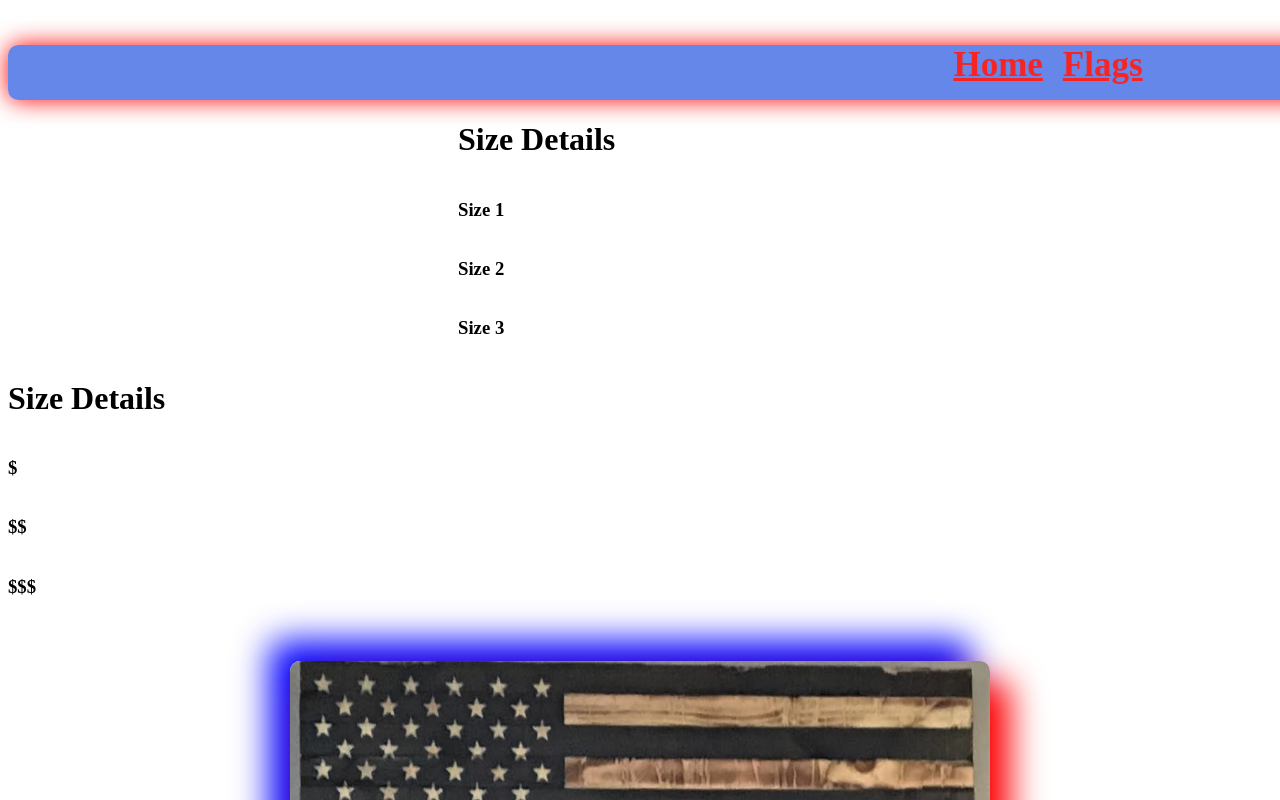
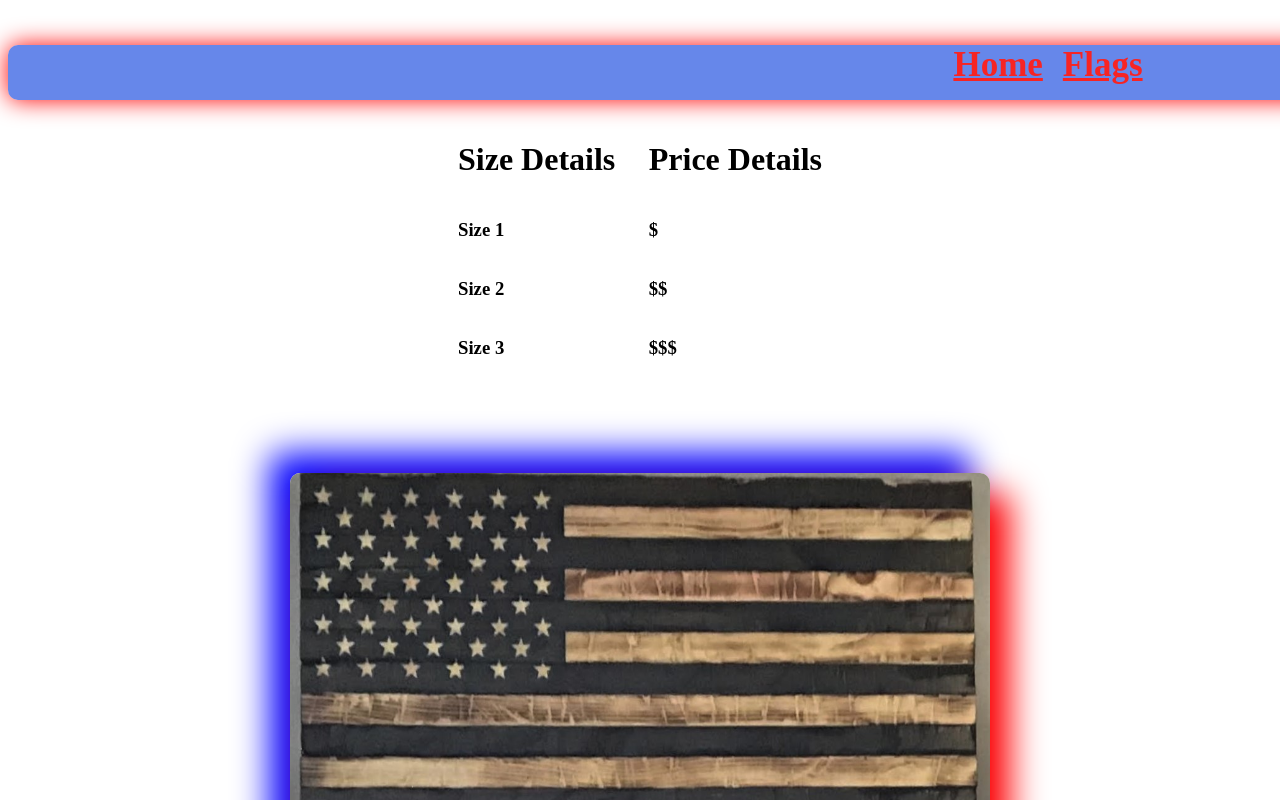
Before and after one commit to TravisExline/flag-company-site, a React (Create React App) app: page /flags in a window 1280 px wide. Shown: the top 800 px of the page. Built offline with nearby package versions, Linux system fonts and the light colour scheme.

Commit message:
flag details styling

```diff
--- a/src/containers/FlagsPage.js
+++ b/src/containers/FlagsPage.js
@@ -16,6 +16,7 @@ class FlagsPage extends React.Component {
         return (
             <div>
                 <NavBar />
+                <div className="all-details">
                     <div className="size-details">
                         <h1 className="size-details-header">Size Details</h1>
                             <h3>Size 1</h3>
@@ -23,10 +24,11 @@ class FlagsPage extends React.Component {
                             <h3>Size 3</h3>
                     </div>
                     <div className='price-details'>
-                    <h1 className="price-details-header">Size Details</h1>
+                        <h1 className="price-details-header">Price Details</h1>
                             <h3>$</h3>
                             <h3>$$</h3>
                             <h3>$$$</h3>
+                    </div>
                 </div>
             <div className='all-flags-holder'>
 
--- a/src/style/FlagsPage.css
+++ b/src/style/FlagsPage.css
@@ -7,6 +7,14 @@
     width: 700px;
     border-radius: 10px;
     box-shadow: 20px 20px 35px red, -20px -20px 35px blue;
+}
+
+.all-details {
+    display: flex;
+    flex-direction: row;
+    justify-content: space-between;
+    margin-top: 20px;
+    margin-bottom: 50px;
 }
 
 .size-details {
@@ -22,6 +30,7 @@
     display: flex;
     flex-wrap: wrap;
     flex-direction: column;
+    align-content: flex-end;
     justify-content: flex-end;
 }
 
```
Lines whose indentation alone changed are shown as unchanged.
